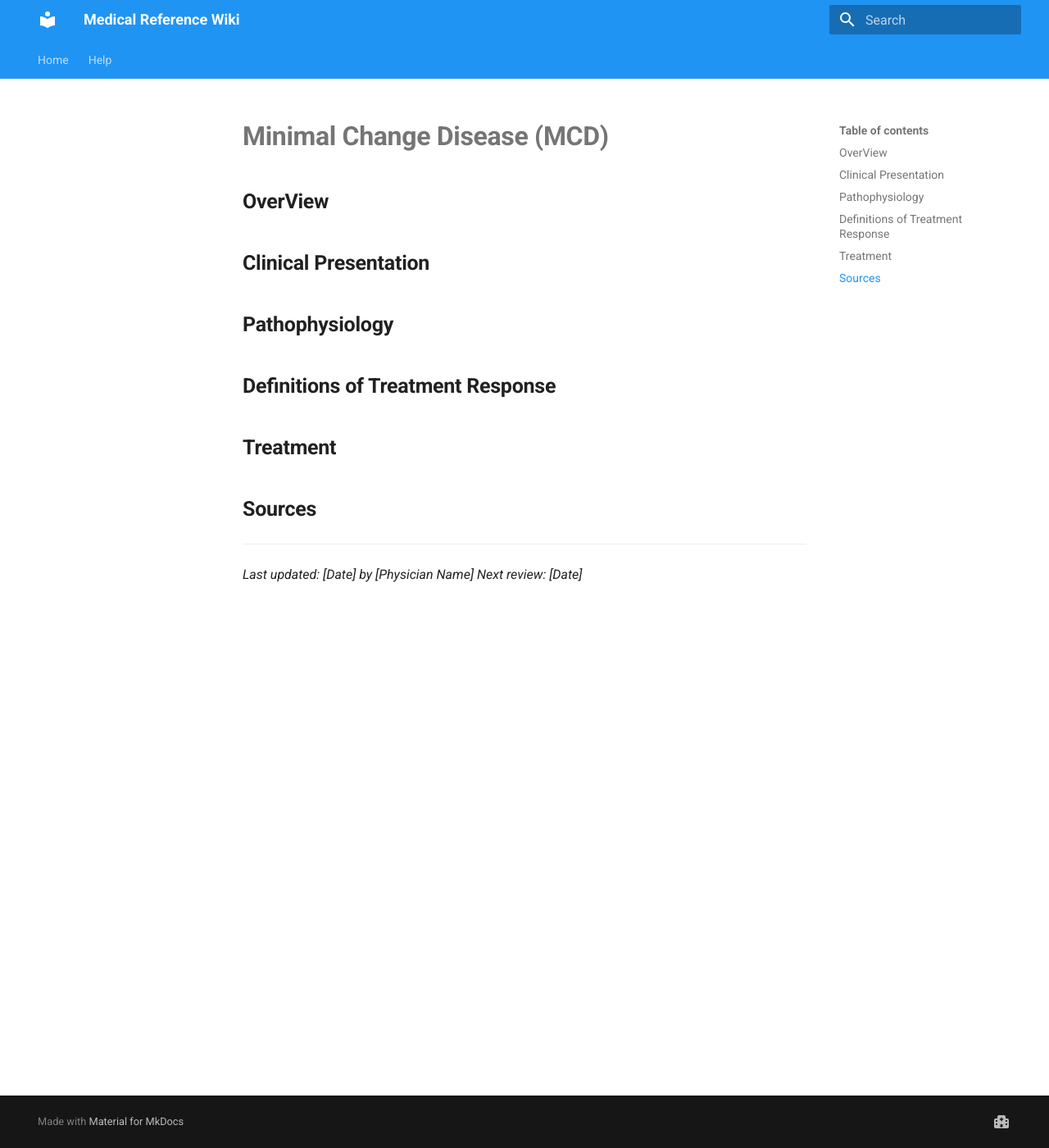
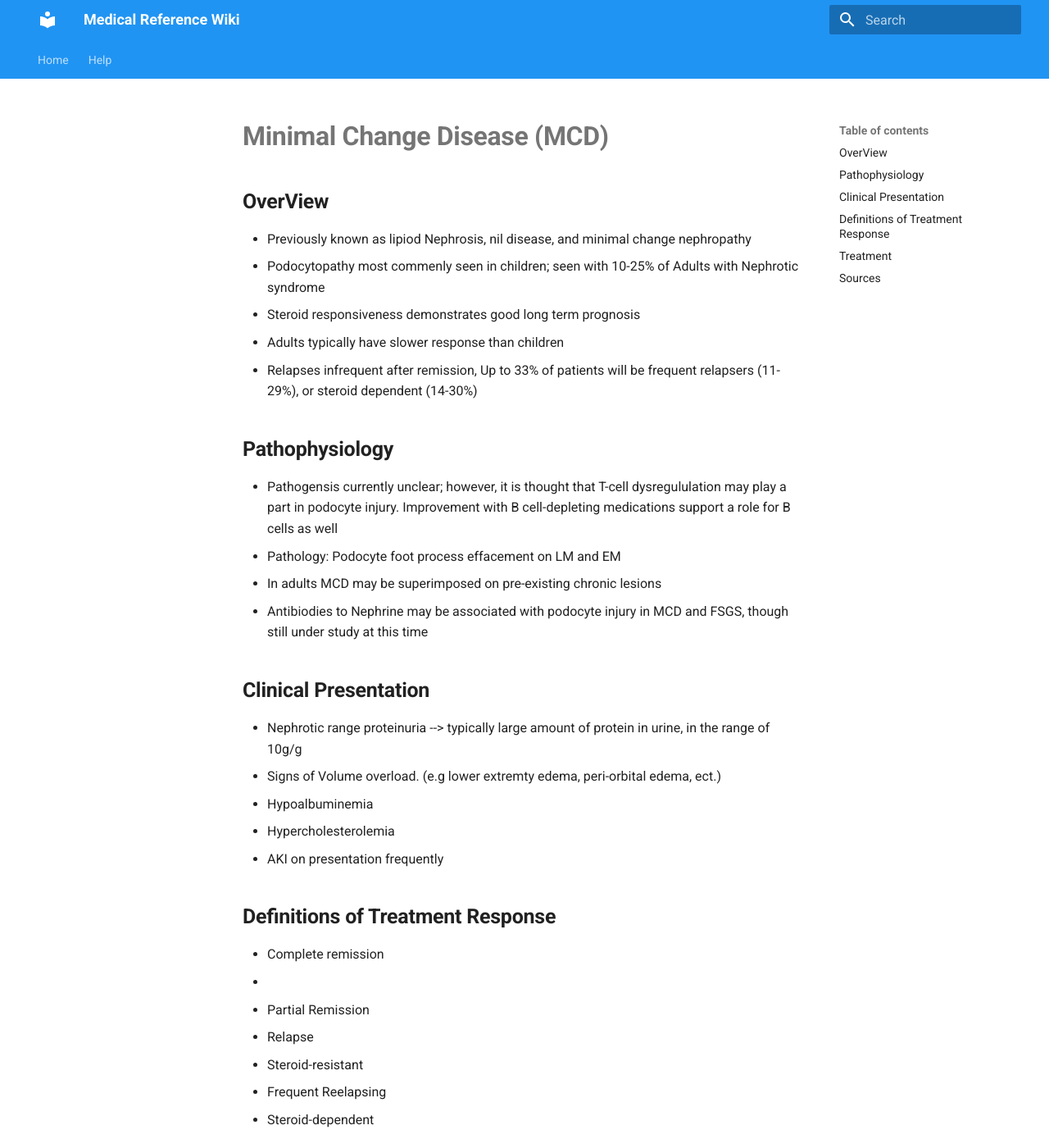
Before and after one commit to TTUNEPH2025/GN, an MkDocs documentation site: the page built from docs/MCD.md, in a window 1280 px wide and 1400 px high. Shown: the whole window at 82% size. Built offline with MkDocs 1.6.1 and Material for MkDocs 9.7.7, drawn with Linux system fonts in a browser that asks for light colours.

Commit message:
Update MCD.md

```diff
--- a/docs/MCD.md
+++ b/docs/MCD.md
@@ -1,8 +1,29 @@
 # **Minimal Change Disease (MCD)**
 ## **OverView**
+ * Previously known as lipiod Nephrosis, nil disease, and minimal change nephropathy
+ * Podocytopathy most commenly seen in children; seen with 10-25% of Adults with Nephrotic syndrome
+ * Steroid responsiveness demonstrates good long term prognosis
+ * Adults typically have slower response than children
+ * Relapses infrequent after remission, Up to 33% of patients will be frequent relapsers (11-29%), or steroid dependent (14-30%)
+## **Pathophysiology**
+ * Pathogensis currently unclear; however, it is thought that T-cell dysregululation may play a part in podocyte injury. Improvement with B cell-depleting medications support a role for B cells as well
+ * Pathology: Podocyte foot process effacement on LM and EM
+ * In adults MCD may be superimposed on pre-existing chronic lesions
+ * Antibiodies to Nephrine may be associated with podocyte injury in MCD and FSGS, though still under study at this time
 ## **Clinical Presentation**
-## **Pathophysiology**
+ * Nephrotic range proteinuria --> typically large amount of protein in urine, in the range of 10g/g
+ * Signs of Volume overload. (e.g lower extremty edema, peri-orbital edema, ect.)
+ * Hypoalbuminemia
+ * Hypercholesterolemia
+ * AKI on presentation frequently
 ## **Definitions of Treatment Response**
+ * Complete remission
+ *
+ * Partial Remission
+ * Relapse
+ * Steroid-resistant
+ * Frequent Reelapsing
+ * Steroid-dependent
 ## **Treatment**
 ## **Sources**
 ---
```
